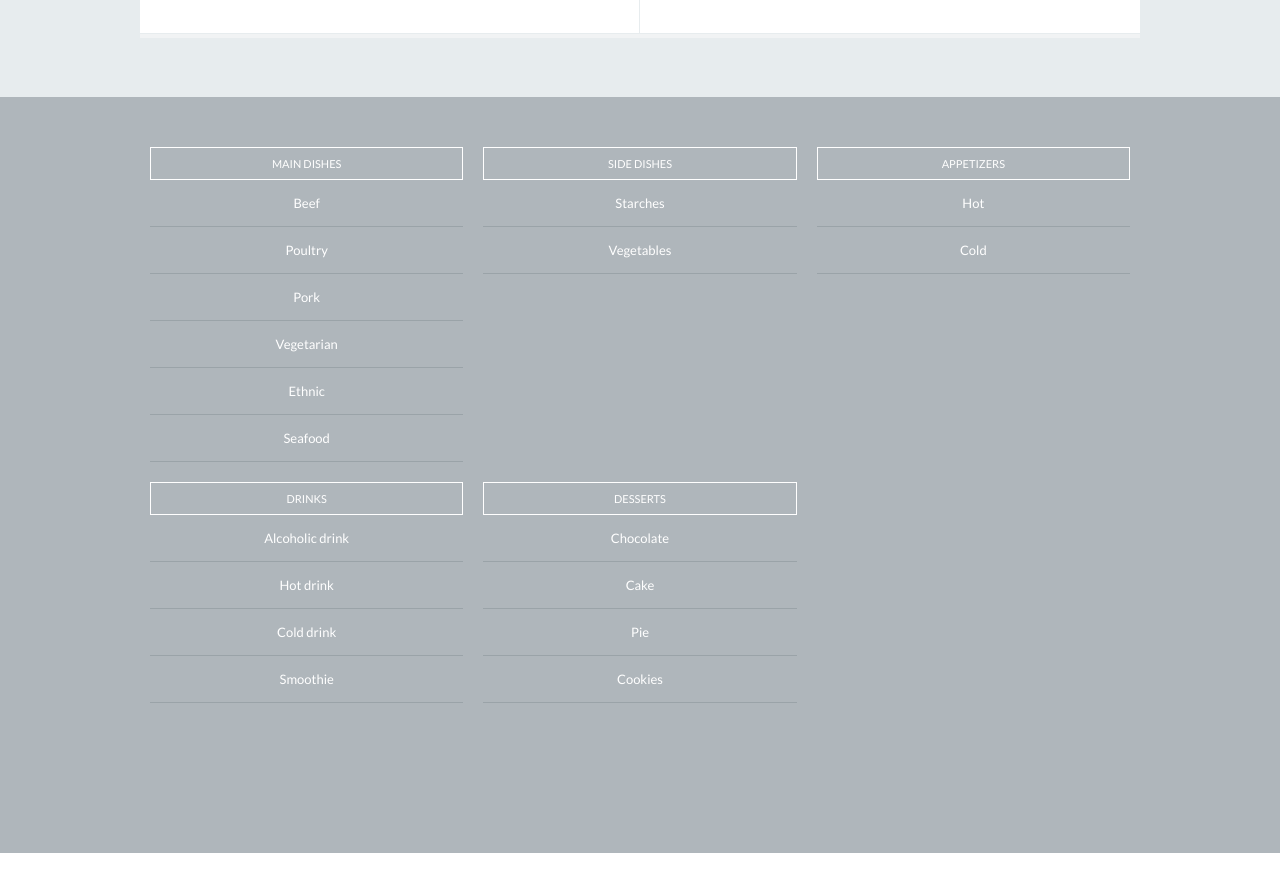
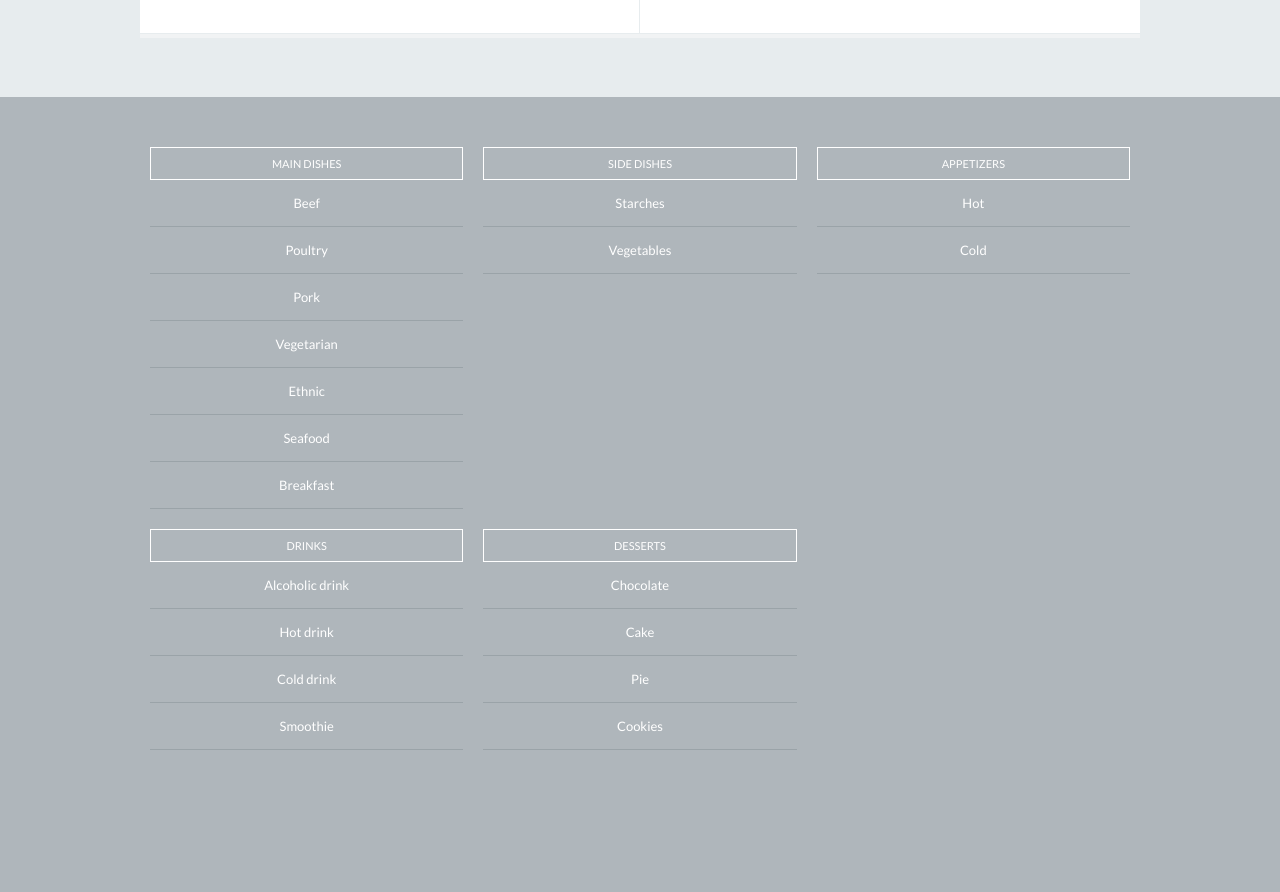
Before and after one commit to nicklemmon/recipes, a Jekyll site: the page built from index.html, in a window 1280 px wide and 900 px high, scrolled down 886 px. Shown: the top 892 px of the window. Built offline with Jekyll 4.4.1, drawn with Linux system fonts in a browser that asks for light colours; some web fonts are replaced; before the commit the page ends 1739 px from its top, so only the background shows below that.

Commit message:
General - added breakfast sub-category
Signed-off-by: Nick Lemmon <nick.lemmon@gmail.com>

```diff
--- a/_data/categories.yml
+++ b/_data/categories.yml
@@ -11,6 +11,7 @@ maindish:
     - subcategory: vegetarian
     - subcategory: ethnic
     - subcategory: seafood
+    - subcategory: breakfast
 
 # favorites:
 #   shortname: favorites
--- /dev/null
+++ b/maindish/breakfast.html
@@ -0,0 +1,5 @@
+---
+layout: recipe-list
+category: main dish
+subcategory: breakfast
+---
```
